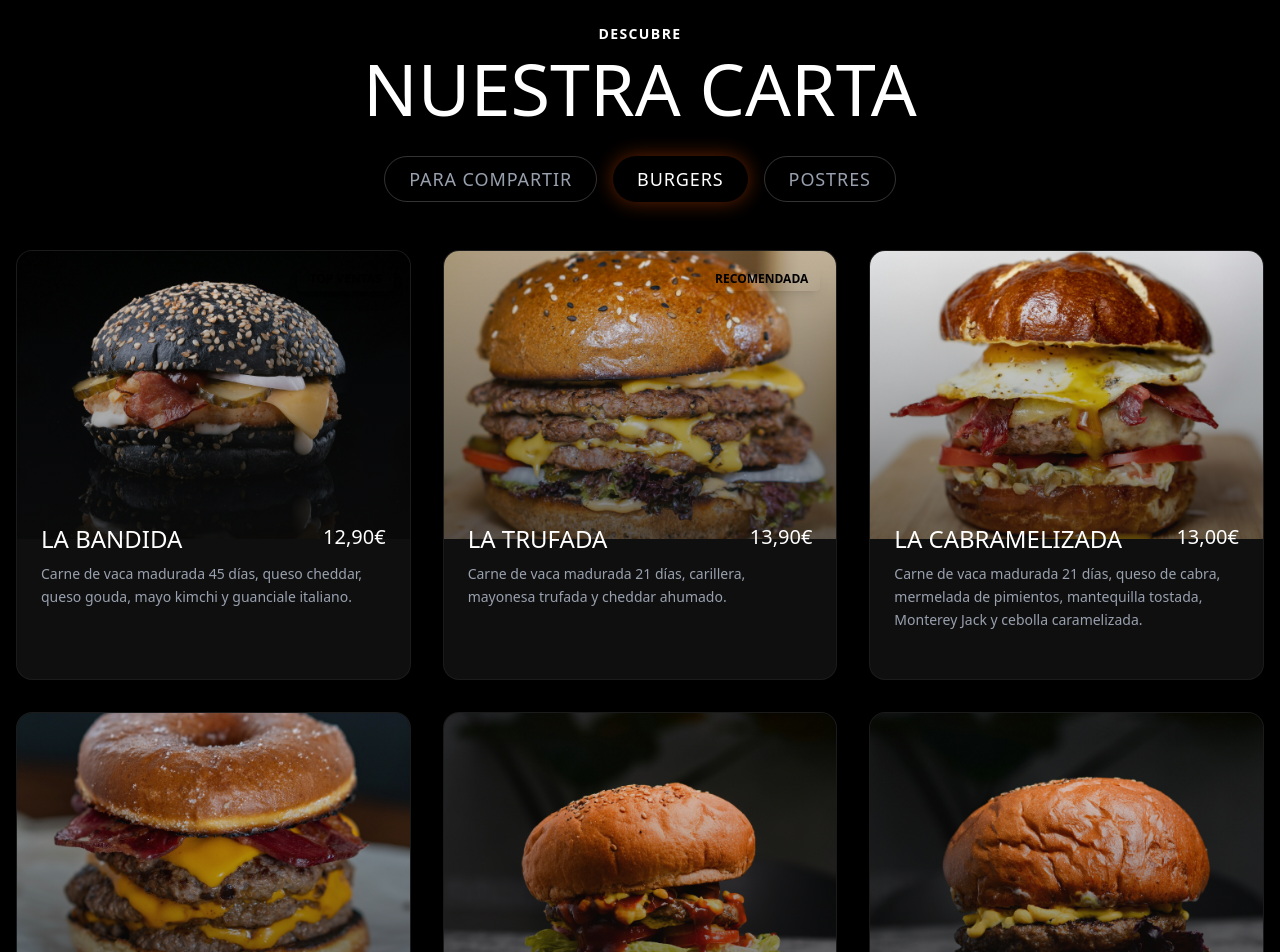
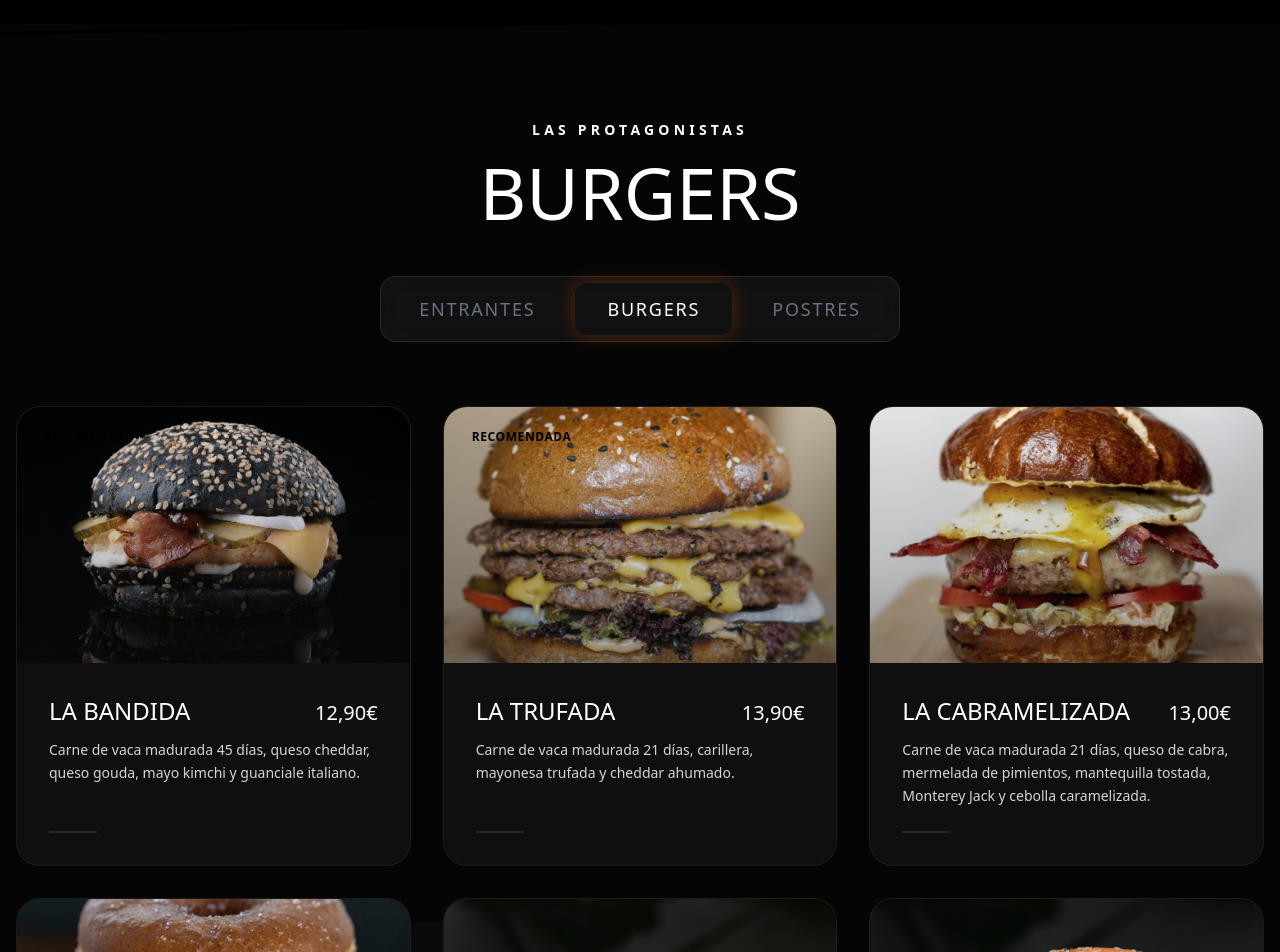
Before and after one commit to AlexRg32/la-bandida-burger, a React (Vite) app: page / in a window 1280 px wide. Shown: the part 820-1772 px from the top of the page. Built offline with nearby package versions, Linux system fonts and the light colour scheme.

Commit message:
cambios generales

```diff
--- a/index.html
+++ b/index.html
@@ -9,6 +9,7 @@
     <link rel="preconnect" href="https://fonts.gstatic.com" crossorigin>
     <link href="https://fonts.googleapis.com/css2?family=Anton&family=Manrope:wght@200;400;600;800&display=swap"
         rel="stylesheet">
+    <link rel="icon" type="image/png" href="/assets/mascota.png?v=1">
 </head>
 
 <body class="bg-[#050505] text-white">
--- a/src/App.jsx
+++ b/src/App.jsx
@@ -15,7 +15,8 @@ function App() {
     useScrollReveal();
 
     return (
-        <div className="antialiased selection:bg-brand-orange selection:text-white bg-brand-black text-white">
+        <div className="antialiased selection:bg-brand-orange selection:text-white bg-brand-black text-white relative">
+            <div className="fixed inset-0 pointer-events-none opacity-[0.04] bg-noise z-50"></div>
             <Loader />
             <Navbar />
             <main>
--- a/src/components/sections/About.jsx
+++ b/src/components/sections/About.jsx
@@ -2,7 +2,7 @@ import React from 'react';
 
 const About = () => {
     return (
-        <section id="about" className="relative bg-[#0a0a0a] min-h-[80vh] flex items-center overflow-hidden py-24">
+        <section id="about" className="relative bg-[#0a0a0a] min-h-[80vh] flex items-center overflow-hidden py-24 scroll-mt-32">
             <div className="container mx-auto px-4 relative z-10">
                 <div className="grid lg:grid-cols-2 gap-12 items-center">
 
--- a/src/components/sections/Locations.jsx
+++ b/src/components/sections/Locations.jsx
@@ -3,14 +3,13 @@ import { MapPin, Navigation, Clock, Phone } from 'lucide-react';
 
 const Locations = () => {
     return (
-        <section id="locations" className="py-24 relative bg-brand-charcoal overflow-hidden">
+        <section id="locations" className="py-24 relative bg-brand-charcoal overflow-hidden scroll-mt-32">
             {/* Map Placeholder/Background */}
             <div className="absolute inset-0 z-0">
                 <img
                     src="https://images.unsplash.com/photo-1524661135-423995f22d0b?q=80&w=2000&auto=format&fit=crop"
                     alt="Mapa de fondo"
-                    className="w-full h-full object-cover grayscale invert opacity-30 mix-blend-overlay animate-pulse-glow"
-                    style={{ animationDuration: '10s' }}
+                    className="w-full h-full object-cover grayscale opacity-20"
                 />
             </div>
             <div className="absolute inset-0 bg-gradient-to-t from-black via-black/80 to-transparent z-10"></div>
--- a/src/components/sections/Menu.jsx
+++ b/src/components/sections/Menu.jsx
@@ -1,50 +1,53 @@
 import React, { useState } from 'react';
-import { Plus } from 'lucide-react';
 import { motion, AnimatePresence } from 'framer-motion';
 
 const menuCategories = {
     starters: {
-        title: "PARA COMPARTIR",
+        title: "ENTRANTES",
+        subtitle: "PARA COMPARTIR",
         items: [
             {
                 title: "CROQUETAS",
-                price: "1,50€/ud",
+                price: "1,50",
+                unit: "ud",
                 desc: "De jamón ibérico, carrillera o cecina.",
                 img: "/assets/croquetas.jpg"
             },
             {
                 title: "ALITAS DE POLLO",
-                price: "9,00€",
+                price: "9,00",
                 desc: "Crujientes con salsa bourbon.",
                 img: "/assets/alitas.jpg"
             },
             {
                 title: "TACO DE OREJA",
-                price: "3,90€/ud",
+                price: "3,90",
+                unit: "ud",
                 desc: "Oreja de cerdo con mayonesa de lima y cebolla morada encurtida.",
                 img: "/assets/taco.jpg"
             },
             {
                 title: "PATATAS BACON CHEESE",
-                price: "9,00€",
+                price: "9,00",
                 desc: "Nuestras patatas caseras con salsa de queso y bacon crujiente.",
                 img: "/assets/baconcheese.jpg"
             },
             {
                 title: "TORREZNOS",
-                price: "8,90€",
+                price: "8,90",
                 desc: "Crujientes y jugosos, al estilo clásico.",
                 img: "/assets/torrezno.jpeg"
             },
             {
                 title: "NACHOS BANDIDOS",
-                price: "11,90€",
+                price: "11,90",
                 desc: "Totopos caseros con guacamole, queso fundido, pico de gallo y jalapeños.",
-                img: "/assets/nachos.jpg"
+                img: "/assets/nachos.jpg",
+                badge: "Top"
             },
             {
                 title: "COSTILLAR BBQ",
-                price: "15,90€",
+                price: "15,90",
                 desc: "Costillar de cerdo a baja temperatura con salsa barbacoa.",
                 img: "/assets/costillar.jpg"
             }
@@ -52,48 +55,49 @@ const menuCategories = {
     },
     burgers: {
         title: "BURGERS",
+        subtitle: "LAS PROTAGONISTAS",
         items: [
             {
                 title: "LA BANDIDA",
-                price: "12,90€",
+                price: "12,90",
                 desc: "Carne de vaca madurada 45 días, queso cheddar, queso gouda, mayo kimchi y guanciale italiano.",
                 img: "/assets/bandida.jpg",
                 badge: "Top Ventas"
             },
             {
                 title: "LA TRUFADA",
-                price: "13,90€",
+                price: "13,90",
                 desc: "Carne de vaca madurada 21 días, carillera, mayonesa trufada y cheddar ahumado.",
                 img: "/assets/trufada.jpg",
                 badge: "Recomendada"
             },
             {
                 title: "LA CABRAMELIZADA",
-                price: "13,00€",
+                price: "13,00",
                 desc: "Carne de vaca madurada 21 días, queso de cabra, mermelada de pimientos, mantequilla tostada, Monterey Jack y cebolla caramelizada.",
                 img: "/assets/cabramelizada.jpg"
             },
             {
                 title: "LA XMAS",
-                price: "12,00€",
+                price: "12,00",
                 desc: "Carne de vaca madurada 21 días, rúcula, queso brie y salsa de turrón.",
                 img: "/assets/xmas.jpg"
             },
             {
                 title: "LA CLÁSICA",
-                price: "13,90€",
+                price: "13,90",
                 desc: "Carne de vaca madurada 45 días, lechuga, tomate, bacon, queso gouda, queso edam y cebolla a la plancha.",
                 img: "/assets/clasica.jpg"
             },
             {
                 title: "LA MALLORQUINA",
-                price: "13,90€",
+                price: "13,90",
                 desc: "Carne de vaca madurada 21 días, crema suave de sobrasada, cebolla caramelizada, queso Mahón y miel.",
                 img: "/assets/mallorquina.jpg"
             },
             {
                 title: "LA VEGGIE",
-                price: "13,90€",
+                price: "13,90",
                 desc: "Hamburguesa vegetal Beyond, berenjena, tomate, cebolla morada, queso vegano, pimientos asados y lechuga.",
                 img: "/assets/veggie.jpg",
                 badge: "Vegetariana"
@@ -102,22 +106,23 @@ const menuCategories = {
     },
     desserts: {
         title: "POSTRES",
+        subtitle: "DULCE FINAL",
         items: [
             {
                 title: "TORRIJA DE BRIOCHE",
-                price: "5,90€",
+                price: "5,90",
                 desc: "Caramelizada con helado.",
                 img: "/assets/torrija.jpg"
             },
             {
                 title: "TARTA DE QUESO",
-                price: "5,50€",
+                price: "5,50",
                 desc: "Tradicional al horno.",
                 img: "/assets/tartaqueso.jpg"
             },
             {
                 title: "TARTA DE LOTUS",
-                price: "6,50€",
+                price: "6,50",
                 desc: "Tarta de queso de galleta Lotus.",
                 img: "/assets/lotus.webp",
                 badge: "Top"
@@ -129,108 +134,128 @@ const menuCategories = {
 const Menu = () => {
     const [activeCategory, setActiveCategory] = useState('burgers');
 
-    const containerVariants = {
-        hidden: { opacity: 0 },
-        visible: {
-            opacity: 1,
-            transition: {
-                staggerChildren: 0.05 // Faster stagger for snappier feel
-            }
-        },
-        exit: {
-            opacity: 0,
-            transition: { duration: 0.1 } // Very fast exit to clear screen immediately
-        }
-    };
+    return (
+        <section id="menu" className="py-24 relative bg-[#050505] overflow-hidden scroll-mt-32">
+            {/* Background Decorative Text */}
+            <div className="absolute top-0 left-0 w-full h-full pointer-events-none overflow-hidden opacity-[0.02] flex items-center justify-center select-none">
+                <span className="font-display text-[30vw] leading-none whitespace-nowrap">LA BANDIDA</span>
+            </div>
 
-    const itemVariants = {
-        hidden: { opacity: 0, scale: 0.95 }, // Minimal scale effect instead of large Y movement
-        visible: {
-            opacity: 1,
-            scale: 1,
-            transition: { duration: 0.3, ease: "easeOut" } // Faster duration
-        }
-    };
+            <div className="container mx-auto px-4 relative z-10">
+                <div className="flex flex-col items-center mb-16 text-center">
+                    <motion.span
+                        initial={{ opacity: 0, y: 10 }}
+                        whileInView={{ opacity: 1, y: 0 }}
+                        className="text-brand-orange font-bold tracking-[0.3em] uppercase text-sm mb-4"
+                    >
+                        {menuCategories[activeCategory].subtitle}
+                    </motion.span>
+                    <motion.h2
+                        initial={{ opacity: 0, y: 20 }}
+                        whileInView={{ opacity: 1, y: 0 }}
+                        className="font-display text-4xl md:text-6xl lg:text-7xl text-white mb-12"
+                    >
+                        {menuCategories[activeCategory].title}
+                    </motion.h2>
 
-    return (
-        <section id="menu" className= "pb-14 relative bg-black min-h-screen">
-            <div className="container mx-auto px-4">
-                <div className="text-center mb-12 reveal-up">
-                    <span className="text-brand-orange text-sm font-bold tracking-widest uppercase block mb-2">Descubre</span>
-                    <h2 className="font-display text-5xl lg:text-7xl text-white mb-8">NUESTRA CARTA</h2>
-
-                    {/* Category Tabs */}
-                    <div className="flex flex-wrap justify-center gap-4 mb-12">
+                    {/* Category Selector */}
+                    <div className="flex flex-wrap justify-center gap-2 p-1.5 bg-white/5 backdrop-blur-md rounded-2xl border border-white/10">
                         {Object.keys(menuCategories).map((key) => (
                             <button
                                 key={key}
                                 onClick={() => setActiveCategory(key)}
-                                className={`px-6 py-2 cursor-pointer rounded-full font-display tracking-wider text-lg transition-all duration-300 ${activeCategory === key
-                                        ? 'bg-brand-orange text-white shadow-[0_0_20px_rgba(255,85,0,0.4)]'
-                                        : 'border border-white/20 text-gray-400 hover:text-white hover:border-white'
+                                className={`px-8 py-3 rounded-xl font-display tracking-widest text-lg transition-all duration-500 relative ${activeCategory === key
+                                        ? 'text-white'
+                                        : 'text-gray-500 hover:text-gray-300'
                                     }`}
                             >
+                                {activeCategory === key && (
+                                    <motion.div
+                                        layoutId="activeTab"
+                                        className="absolute inset-0 bg-brand-orange rounded-xl -z-10 shadow-[0_0_20px_rgba(255,85,0,0.3)]"
+                                        transition={{ type: "spring", bounce: 0.2, duration: 0.6 }}
+                                    />
+                                )}
                                 {menuCategories[key].title}
                             </button>
                         ))}
                     </div>
                 </div>
 
+                <AnimatePresence mode="wait">
                     <motion.div
                         key={activeCategory}
-                    variants={containerVariants}
-                    initial="hidden"
-                    animate="visible"
-                    className="grid grid-cols-1 md:grid-cols-2 lg:grid-cols-3 gap-8"
+                        initial={{ opacity: 0, y: 20 }}
+                        animate={{ opacity: 1, y: 0 }}
+                        exit={{ opacity: 0, y: -20 }}
+                        transition={{ duration: 0.4 }}
+                        className="grid grid-cols-1 md:grid-cols-2 lg:grid-cols-3 gap-8 max-w-7xl mx-auto"
                     >
                         {menuCategories[activeCategory].items.map((item, index) => (
                             <motion.div
                                 key={`${activeCategory}-${index}`}
-                            variants={itemVariants}
-                            className="group relative bg-[#0f0f0f] rounded-2xl overflow-hidden border border-white/5 hover:border-brand-orange/30 transition-[border-color,box-shadow] duration-500 hover:shadow-[0_0_30px_rgba(255,85,0,0.1)]"
+                                initial={{ opacity: 0, scale: 0.95 }}
+                                whileInView={{ opacity: 1, scale: 1 }}
+                                transition={{ delay: index * 0.05 }}
+                                viewport={{ once: true }}
+                                className="group relative bg-[#0f0f0f] rounded-3xl overflow-hidden border border-white/5 hover:border-brand-orange/20 transition-all duration-500 hover:shadow-[0_10px_30px_rgba(0,0,0,0.5)] flex flex-col h-full"
                             >
                                 {item.badge && (
-                                    <div className="absolute top-4 right-4 bg-brand-orange px-3 py-1 rounded text-xs font-bold uppercase text-black z-20 shadow-lg">
+                                    <div className="absolute top-4 left-4 bg-brand-orange text-black text-xs font-black px-3 py-1.5 rounded uppercase tracking-wider z-20">
                                         {item.badge}
                                     </div>
                                 )}
 
                                 {/* Image Container */}
-                                <div className="h-72 overflow-hidden relative">
-                                    <div className="absolute inset-0 bg-gradient-to-t from-[#0f0f0f] to-transparent z-10 opacity-60"></div>
+                                <div className="relative overflow-hidden w-full h-64">
+                                    <div className="absolute inset-0 bg-gradient-to-t from-[#0f0f0f] to-transparent z-10 opacity-40 group-hover:opacity-20 transition-opacity duration-500" />
                                     <img
                                         src={item.img}
                                         alt={item.title}
-                                        className="w-full h-full object-cover transform group-hover:scale-110 transition-transform duration-700"
+                                        className="w-full h-full object-cover transform group-hover:scale-105 transition-transform duration-700 filter grayscale-[0.2] group-hover:grayscale-0"
                                         loading="lazy"
                                     />
                                 </div>
 
-                                <div className="p-6 relative z-20 -mt-10">
-                                    <div className="flex justify-between items-start mb-2">
-                                        <h3 className="font-display text-2xl text-white group-hover:text-brand-orange transition-colors">
+                                {/* Content Container */}
+                                <div className="p-8 relative z-20 flex flex-col flex-grow">
+                                    <div className="flex justify-between items-baseline mb-3">
+                                        <h3 className="font-display text-white group-hover:text-brand-orange transition-colors duration-300 text-2xl">
                                             {item.title}
                                         </h3>
-                                        <span className="font-display text-xl text-brand-orange whitespace-nowrap ml-4">
-                                            {item.price}
+                                        <div className="flex flex-col items-end flex-shrink-0 ml-4">
+                                            <span className="font-display text-white text-xl">
+                                                {item.price}<span className="text-brand-orange">€</span>
                                             </span>
+                                            {item.unit && <span className="text-[10px] text-gray-500 uppercase tracking-widest -mt-1">{item.unit}</span>}
+                                        </div>
                                     </div>
 
-                                    <p className="font-body text-gray-400 text-sm mb-6 leading-relaxed line-clamp-3">
+                                    <p className="font-body text-gray-300 text-sm leading-relaxed mb-6 group-hover:text-white transition-colors duration-300 flex-grow">
                                         {item.desc}
                                     </p>
 
+                                    <div className="h-0.5 w-12 bg-white/10 group-hover:bg-brand-orange group-hover:w-full transition-all duration-500" />
                                 </div>
                             </motion.div>
                         ))}
                     </motion.div>
+                </AnimatePresence>
 
-                {activeCategory === 'burgers' && (
-                    <div className="text-center mt-12 text-gray-500">
-                        <p>* Pan Sin Gluten +1€</p>
-                        <p className="mt-2">Patatas fritas +1€ | Sweet potatoes +2€</p>
-                    </div>
-                )}
+                {/* Footer Notes */}
+                <motion.div
+                    initial={{ opacity: 0 }}
+                    whileInView={{ opacity: 1 }}
+                    className="mt-20 flex flex-col items-center gap-4 text-center"
+                >
+                    <div className="w-12 h-px bg-brand-orange/50" />
+                    <p className="text-gray-500 text-xs tracking-widest uppercase flex flex-wrap justify-center gap-x-8 gap-y-2">
+                        <span>Pan Sin Gluten +1,00€</span>
+                        <span>Patatas Fritas +1,00€</span>
+                        <span>Sweet Potatoes +2,00€</span>
+                    </p>
+                    <div className="w-12 h-px bg-brand-orange/50" />
+                </motion.div>
             </div>
         </section>
     );
--- a/src/components/sections/Reviews.jsx
+++ b/src/components/sections/Reviews.jsx
@@ -100,7 +100,7 @@ const Reviews = () => {
     const reviews = [...reviewsData, ...reviewsData, ...reviewsData, ...reviewsData];
 
     return (
-        <section id="reviews" className="py-24 bg-black overflow-hidden relative border-t border-white/5">
+        <section id="reviews" className="py-24 bg-black overflow-hidden relative border-t border-white/5 scroll-mt-32">
             <div className="container mx-auto px-4 mb-16 text-center reveal-up">
                 <span className="text-brand-orange text-sm font-bold tracking-widest uppercase block mb-2">Social Proof</span>
                 <h2 className="font-display text-4xl lg:text-6xl text-white mb-4">LO QUE DICEN DE NOSOTROS</h2>
--- a/src/components/ui/Footer.jsx
+++ b/src/components/ui/Footer.jsx
@@ -1,17 +1,16 @@
-import React from 'react';
-import { Flame, MapPin, Phone, Mail, ArrowRight, Instagram, Facebook, MessageCircle } from 'lucide-react';
+import { MapPin, Phone, Mail, Instagram, Facebook, MessageCircle } from 'lucide-react';
 
 const Footer = () => {
     return (
         <footer className="bg-black py-16 border-t border-white/10">
             <div className="container mx-auto px-4">
-                <div className="grid grid-cols-1 md:grid-cols-4 gap-12 mb-12 reveal-up">
+                <div className="grid grid-cols-1 md:grid-cols-3 gap-12 mb-12 reveal-up">
                     <div className="col-span-1 md:col-span-1">
-                        <div className="flex items-center gap-2 mb-6">
-                            <Flame className="text-brand-orange w-6 h-6" />
-                            <span className="font-display text-2xl tracking-wider text-white">LA BANDIDA</span>
+                        <div className="flex items-center gap-3 mb-6">
+                            <img src="/assets/mascota.png" alt="La Bandida Mascot" className="w-14 h-14 object-contain" />
+                            <span className="font-display text-3xl tracking-wider text-white">LA BANDIDA</span>
                         </div>
-                        <p className="text-gray-500 text-sm leading-relaxed">
+                        <p className="text-gray-400 text-sm leading-relaxed">
                             Hamburguesas gourmet elaboradas con pasión. La mejor calidad de ingredientes para ofrecerte el sabor más auténtico de la ciudad.
                         </p>
                     </div>
@@ -33,20 +32,6 @@ const Footer = () => {
                             <li className="flex items-center gap-2"><Phone className="w-4 h-4" /> +34 722 82 90 96</li>
                             <li className="flex items-center gap-2"><Mail className="w-4 h-4" /> labandida@contacto.es</li>
                         </ul>
-                    </div>
-
-                    <div>
-                        <h4 className="font-display text-white text-xl mb-6 tracking-wide">BOLETÍN</h4>
-                        <div className="flex">
-                            <input
-                                type="email"
-                                placeholder="Tu email"
-                                className="bg-white/5 border border-white/10 text-white px-4 py-3 w-full focus:outline-none focus:border-brand-orange rounded-l-md font-body text-sm transition-colors"
-                            />
-                            <button className="bg-brand-orange text-white px-4 rounded-r-md hover:bg-white hover:text-black transition-colors">
-                                <ArrowRight className="w-5 h-5" />
-                            </button>
-                        </div>
                     </div>
                 </div>
 
--- a/src/index.css
+++ b/src/index.css
@@ -12,6 +12,10 @@
     .mask-gradient {
         mask-image: linear-gradient(to bottom, black 80%, transparent 100%);
         -webkit-mask-image: linear-gradient(to bottom, black 80%, transparent 100%);
+    }
+
+    .bg-noise {
+        background-image: url("https://grainy-gradients.vercel.app/noise.svg");
     }
 }
 
```
Lines whose indentation alone changed are shown as unchanged.
